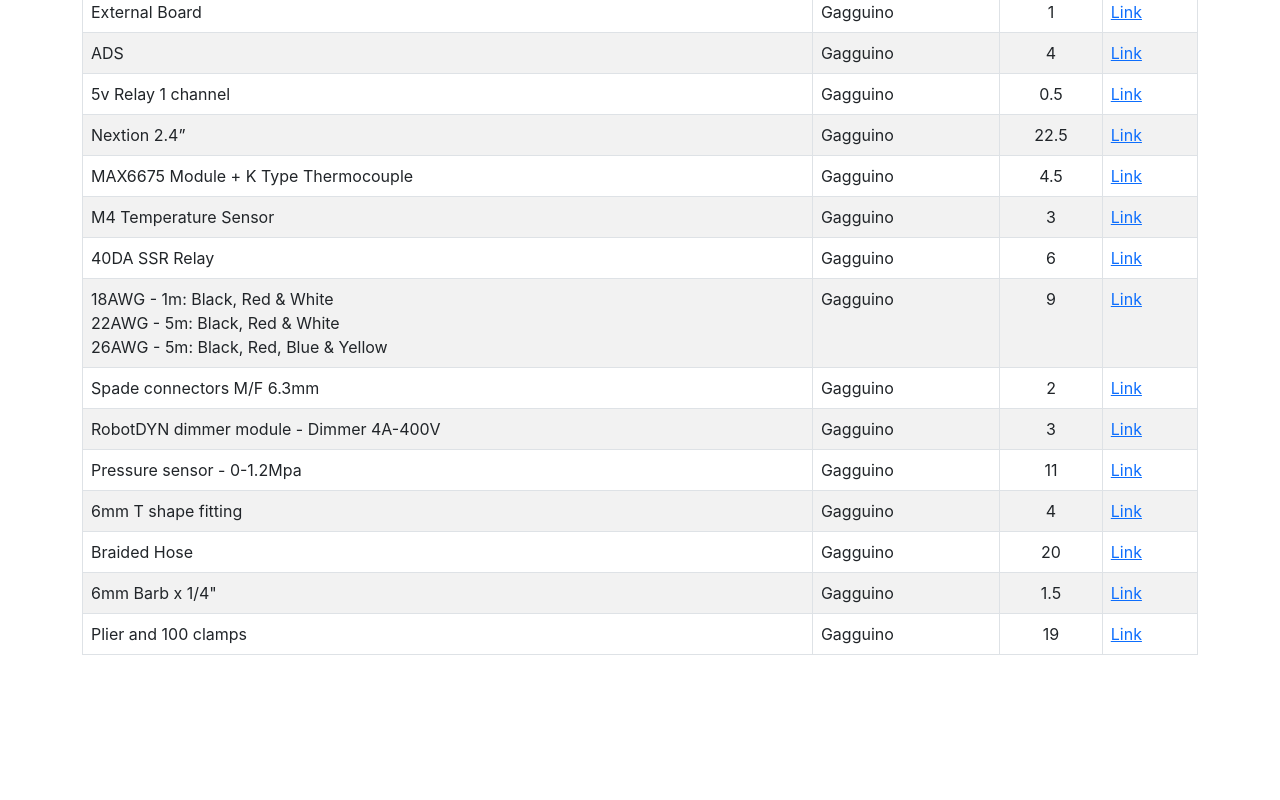
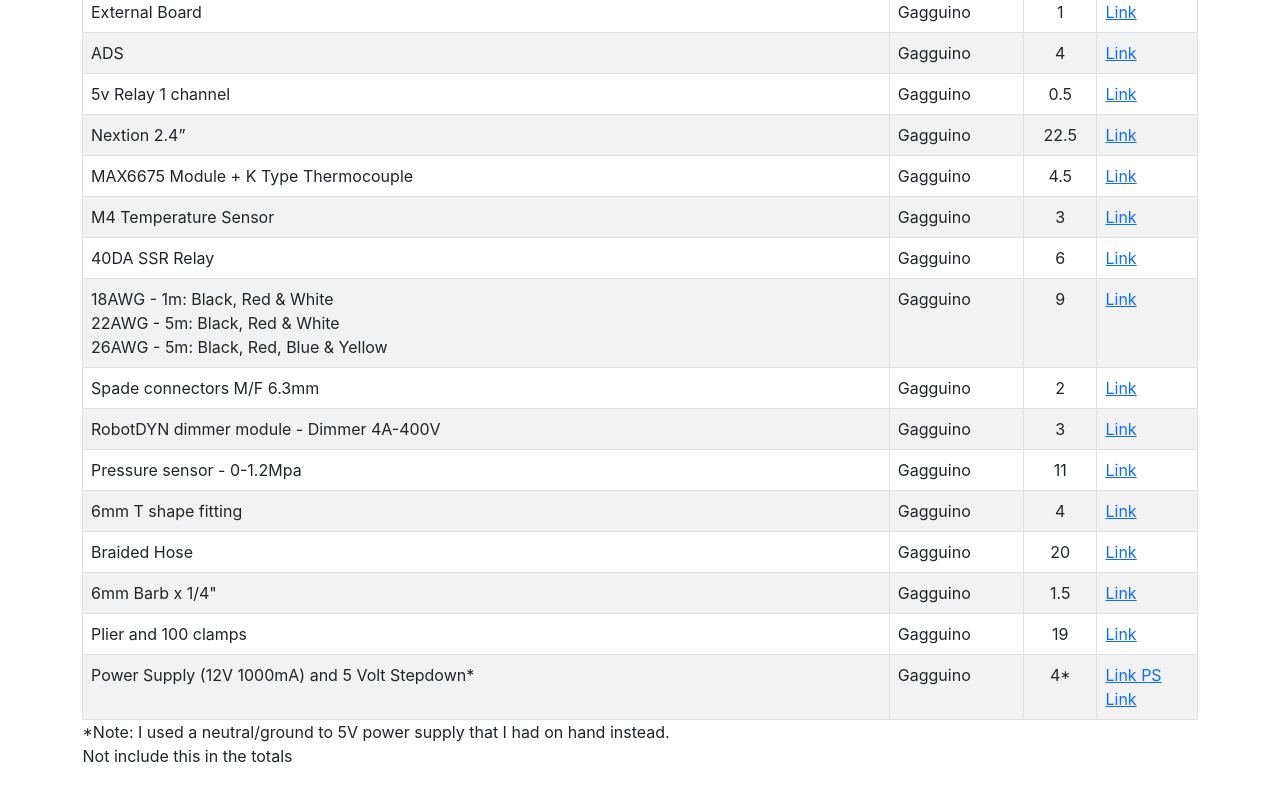
Before and after one commit to Peter-Kang/Peter-Kang.github.io, a React (Create React App) app: page /#/CoffeeMods in a window 1280 px wide. Shown: the part 2486-3286 px from the top of the page. Before the commit the page ends 3157 px from the top, so only its background shows below. Built offline with nearby package versions, Linux system fonts and the light colour scheme.

Commit message:
added a power supply

```diff
--- a/src/routes/CoffeeMods.js
+++ b/src/routes/CoffeeMods.js
@@ -315,7 +315,21 @@
                         <td align="center">19</td>
                         <td><a href="https://www.aliexpress.us/item/3256803154822955.html?gatewayAdapt=glo2usa4itemAdapt&_randl_shipto=US">Link</a></td>
                     </tr>
+                    <tr>
+                        <td>Power Supply (12V 1000mA) and 5 Volt Stepdown* </td>
+                        <td>Gagguino</td>
+                        <td align="center">4*</td>
+                        <td>
+                            <a href="https://www.aliexpress.us/item/2251832826435151.html?gatewayAdapt=glo2usa4itemAdapt&_randl_shipto=US">Link PS</a>
+                            <br/>
+                            <a href="https://www.aliexpress.us/item/3256801635468667.html?srcSns=sns_Copy&spreadType=socialShare&bizType=ProductDetail&social_params=60162592030&aff_fcid=0c732e846ff545abbc933a4161a34ceb-1682359892590-08034-_uAvaIl&tt=MG&aff_fsk=_uAvaIl&aff_platform=default&sk=_uAvaIl&aff_trace_key=0c732e846ff545abbc933a4161a34ceb-1682359892590-08034-_uAvaIl&shareId=60162592030&businessType=ProductDetail&platform=AE&terminal_id=8a5423ef4d3644b3b6ed5067a151401d&afSmartRedirect=y&gatewayAdapt=glo2usa4itemAdapt&_randl_shipto=US">Link</a>
+                        </td>
+                    </tr>
                 </tbody>
+                <p>
+                    *Note: I used a neutral/ground to 5V power supply that I had on hand instead.
+                    <br/>Not include this in the totals
+                </p>
             </Table>
 
 
```
